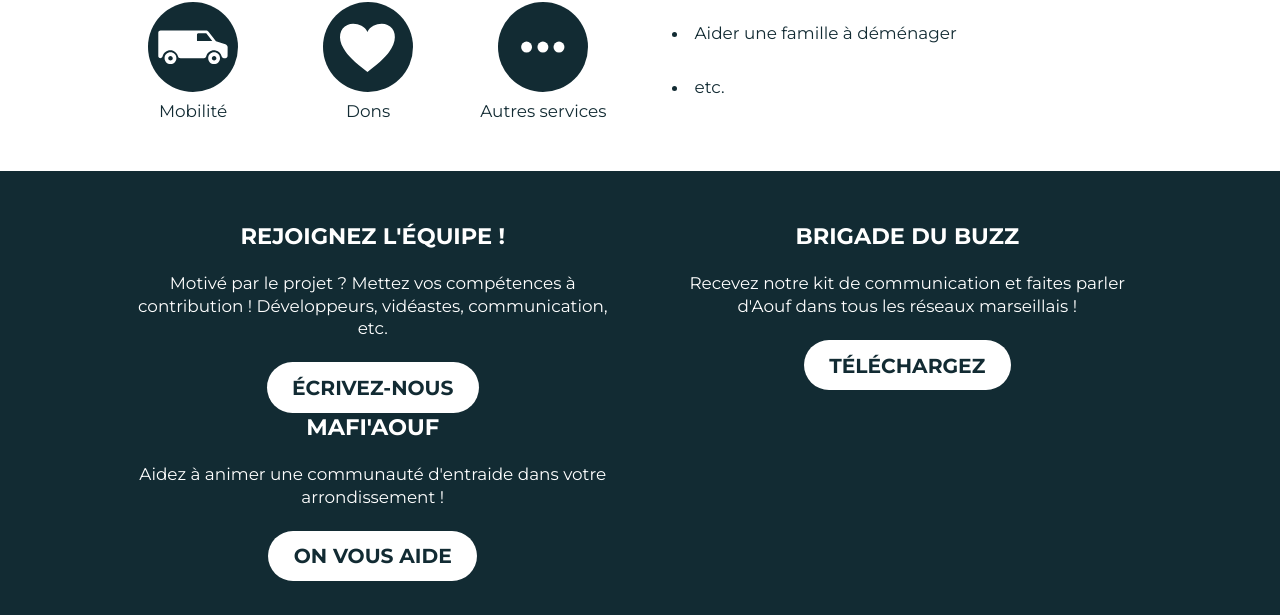
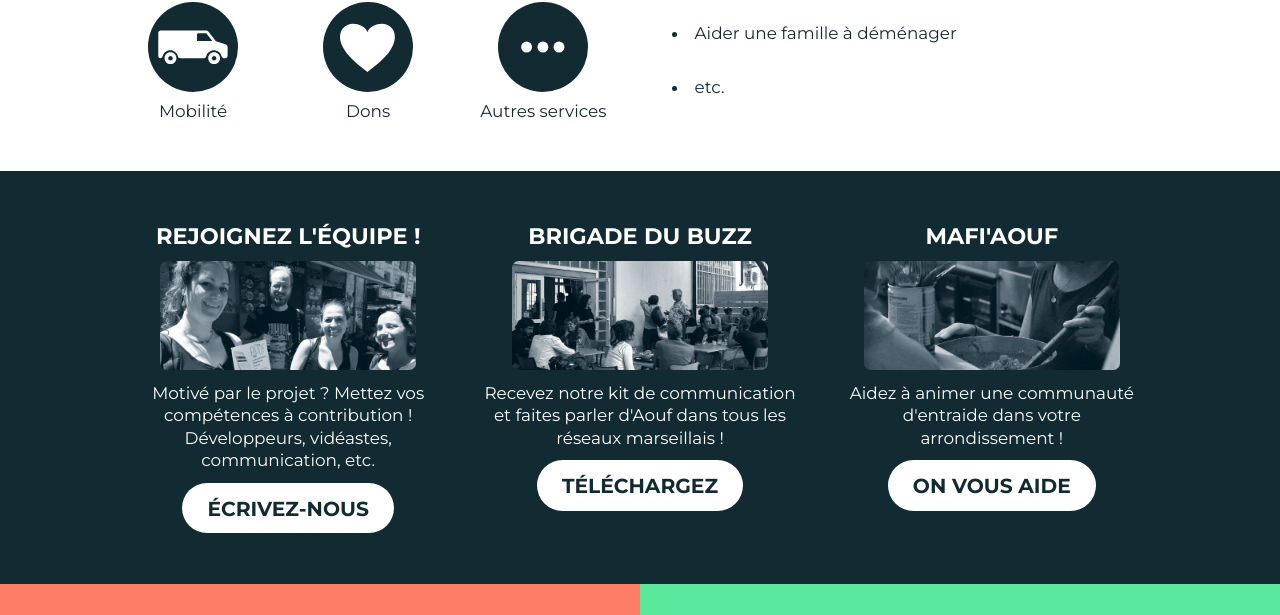
Before and after one commit to aouf/landing-page, a website: page index.html in a window 1280 px wide. Shown: the part 896-1511 px from the top of the page. Drawn offline with Linux system fonts and the light colour scheme.

Commit message:
help section grid redone

```diff
--- a/index.html
+++ b/index.html
@@ -146,30 +146,31 @@
 
     <section class="help">
       <section class="help__category">
-        <h2 class="help__heading heading-2">Rejoignez l'équipe !</h2>
-        <img src="" alt="" class="help__image" />
-        <p class="help__text paragraph">
-          Motivé par le projet ? Mettez vos compétences à contribution !
+        <h2 class="help__heading heading-2">Rejoignez l'équipe&nbsp;!</h2>
+        <img src="img/help-join.jpg" alt="" class="help__image" />
+        <p class="help__text paragraph u-no-margin-bottom">
+          Motivé par le projet ? Mettez vos compétences à contribution&nbsp;!
           Développeurs, vidéastes, communication, etc.
         </p>
-        <a href="" class="btn">Écrivez-nous</a>
+        <a href="" class="help__btn btn">Écrivez-nous</a>
       </section>
       <section class="help__category">
         <h2 class="help__heading heading-2">Brigade du buzz</h2>
-        <img src="" alt="" class="help__image" />
-        <p class="help__text paragraph">
+        <img src="img/help-buzz.jpg" alt="" class="help__image" />
+        <p class="help__text paragraph u-no-margin-bottom">
           Recevez notre kit de communication et faites parler d'Aouf dans tous
-          les réseaux marseillais !
+          les réseaux marseillais&nbsp;!
         </p>
-        <a href="" class="btn">Téléchargez</a>
+        <a href="" class="help__btn btn">Téléchargez</a>
       </section>
       <section class="help__category">
         <h2 class="help__heading heading-2">Mafi'Aouf</h2>
-        <img src="" alt="" class="help__image" />
-        <p class="help__text paragraph">
-          Aidez à animer une communauté d'entraide dans votre arrondissement !
+        <img src="img/help-mafia.jpg" alt="" class="help__image" />
+        <p class="help__text paragraph u-no-margin-bottom">
+          Aidez à animer une communauté d'entraide dans votre
+          arrondissement&nbsp;!
         </p>
-        <a href="" class="btn">On vous aide</a>
+        <a href="" class="help__btn btn">On vous aide</a>
       </section>
     </section>
 
--- a/package.json
+++ b/package.json
@@ -26,10 +26,10 @@
   "homepage": "https://github.com/aouf/landing-page#readme",
   "dependencies": {},
   "devDependencies": {
-    "autoprefixer": "^9.6.0",
+    "autoprefixer": "^9.6.1",
     "html-minifier": "^4.0.0",
     "node-sass": "^4.12.0",
     "npm-run-all": "^4.1.5",
-    "postcss-cli": "^6.1.2"
+    "postcss-cli": "^6.1.3"
   }
 }
--- a/sass/_base.scss
+++ b/sass/_base.scss
@@ -26,6 +26,11 @@
       @content;
     }
   }
+}
+
+// UTILITIES
+.u-no-margin-bottom {
+  margin-bottom: 0 !important;
 }
 
 // BASE CSS
--- a/sass/_help.scss
+++ b/sass/_help.scss
@@ -4,10 +4,18 @@
   background-color: $color-primary;
 
   display: grid;
-  grid-template-columns: repeat(auto-fit, minmax(28rem, 1fr));
-  grid-column-gap: 4rem;
   justify-items: center;
-  padding: 4.5rem 10%;
+  grid-row-gap: 4.5rem;
+  padding: 4.5rem 0;
+
+  @include min-width(small) {
+    padding: 4.5rem 10%;
+  }
+
+  @include min-width(medium) {
+    grid-template-columns: repeat(3, 1fr);
+    grid-column-gap: 2.8rem;
+  }
 
   &__category {
     display: grid;
@@ -19,13 +27,26 @@
 
   &__heading {
     color: #fff;
+    text-align: center;
   }
 
   &__image {
+    width: 100%;
+    height: 100%;
+    object-fit: cover;
+    display: block;
+
+    @include min-width(small) {
+      width: 80%;
+      border-radius: 0.6rem;
+    }
   }
 
   &__text {
     color: #fff;
     text-align: center;
   }
+
+  &__btn {
+  }
 }
--- a/sass/_presentation.scss
+++ b/sass/_presentation.scss
@@ -11,7 +11,7 @@
   &__image {
     grid-column: 2 / 4;
     grid-row: 2 / 3;
-    width: 25rem;
+    // width: 25rem;
     justify-self: center;
 
     @include min-width(medium) {
```
Also changed, not shown: css/style.css, img/help-buzz.jpg (added), img/help-join.jpg (added), img/help-mafia.jpg (added), 1 other file.
